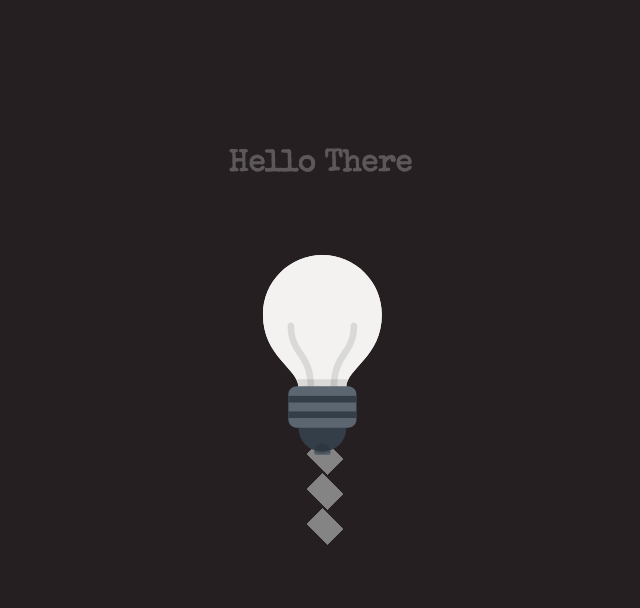
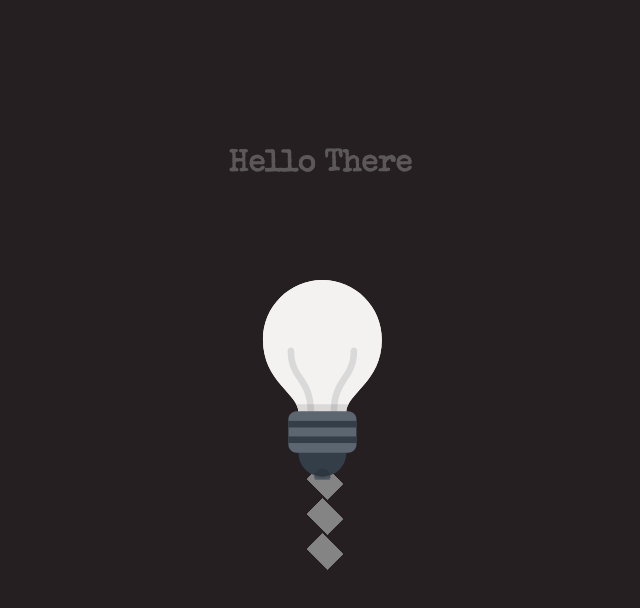
Before and after one commit to rrundle/website, a React (Create React App) app: page / in a window 1280 px wide. Shown: the top 608 px of the page, without its empty margins (320-960 px from the left). Built offline with nearby package versions, Linux system fonts and the light colour scheme; grey boxes are pictures that could not be loaded; the HTML template or start-up script is replaced by a standard one.

Commit message:
fix bugs on safari

```diff
--- a/package.json
+++ b/package.json
@@ -3,7 +3,7 @@
   "version": "2.0.0",
   "description": "Ryan Rundle",
   "engines": {
-    "node": "8.16.0"
+    "node": "14.18.0"
   },
   "main": "index.js",
   "scripts": {
--- a/src/App.css
+++ b/src/App.css
@@ -16,9 +16,14 @@
     opacity: 1;
   }
 
-  25%, 75% {
+  25% {
     -webkit-opacity: 0;
     opacity: 0;
+  }
+
+  75% {
+    -webkit-opacity: .38;
+    opacity: .38;
   }
 }
 
@@ -46,6 +51,10 @@
   }
 }
 
+body {
+  overflow: hidden;
+}
+
 h3 {
   margin-top: 100px;
   z-index: 4;
@@ -54,6 +63,10 @@ h3 {
 h4 {
   margin: 0 0 15px;
   min-height: 30px;
+}
+
+nav {
+  overflow: hidden;
 }
 
 .App {
@@ -131,16 +144,18 @@ h4 {
 }
 
 .light-bright {
-  -webkit-border-radius: 50%;
+  -webkit-border-radius: 40%;
   -webkit-filter: blur(60px);
+  border-radius: 40%;
+  filter: blur(60px);
   border-bottom: none;
-  border-radius: 50%;
-  filter: blur(60px);
   opacity: .9;
   z-index: 1;
   width: 50vw;
-  height: 150px;
-  margin-top: -60px;
+  max-width: 550px;
+  height: 30vh;
+  position: fixed;
+  top: 115px;
 }
 
 .light-bright-on {
@@ -152,17 +167,15 @@ h4 {
   border-top: solid #FDE27C 120px;
 }
 
-.light-bright-wrapper {
-  width: 50vw;
-  height: 30vh;
-  position: absolute;
-  top: 170px;
+.light-bright-off {
+  display: none;
 }
 
 .light-bulb-svg {
   height: 200px;
   width: 200px;
   z-index: 2;
+  margin-top: 25px;
 }
 
 .wire-on {
--- a/src/App.jsx
+++ b/src/App.jsx
@@ -24,15 +24,9 @@ const App = () => {
   useEffect(() => {
     if (mouseUp > mouseDown) {
       if ((mouseUp - mouseDown) > 50) {
-        if (light) {
-          setLight(false)
-          setDownPosition(0)
-          setUpPosition(0)
-        } else {
-          setLight(true)
-          setDownPosition(0)
-          setUpPosition(0)
-        }
+        setDownPosition(0)
+        setUpPosition(0)
+        setLight(!light)
       }
     }
   }, [chainReset, mouseUp, mouseDown, light])
@@ -42,9 +36,7 @@ const App = () => {
       <Navbar light={light} />
       <h3 className={light ? 'description' : 'description-off'}>{light ? 'Hi, I\'m Ryan' : 'Hello There'}</h3>
       <h4 className={light ? 'description' : ''}>{light && 'I\'m a Software Engineer'}</h4>
-      <div className="light-bright-wrapper">
-        <div className={`light-bright ${light ? 'light-bright-on' : ''}`} />
-      </div>
+      <div className={`light-bright ${light ? 'light-bright-on' : 'light-bright-off'}`} />
       <LightBulb light={light} />
       <Draggable
         axis="y"
--- a/src/modules/Navbar.jsx
+++ b/src/modules/Navbar.jsx
@@ -9,7 +9,7 @@ const Navbar = ({ light }) => (
         <a href="https://www.linkedin.com/in/ryanrundle/" target="_blank" rel="noopener noreferrer">LinkedIn</a>
         <a href="https://github.com/rrundle" target="_blank" rel="noopener noreferrer">GitHub</a>
         {/* <a href="/#">Resume</a> */}
-        <a href="mailto:ryan.rundle@ymail.com" target="_blank" rel="noopener noreferrer">Contact</a>
+        <a href="mailto:ryan@ryanrundle.com" target="_blank" rel="noopener noreferrer">Contact</a>
       </nav>
     )}
   </div>
```
